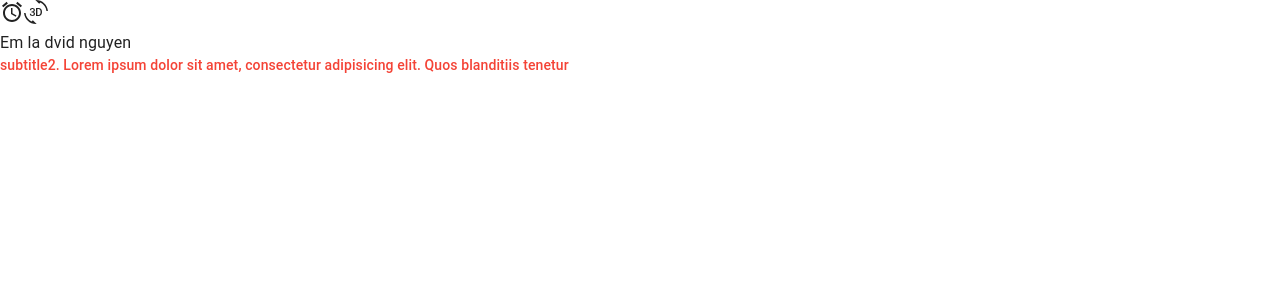
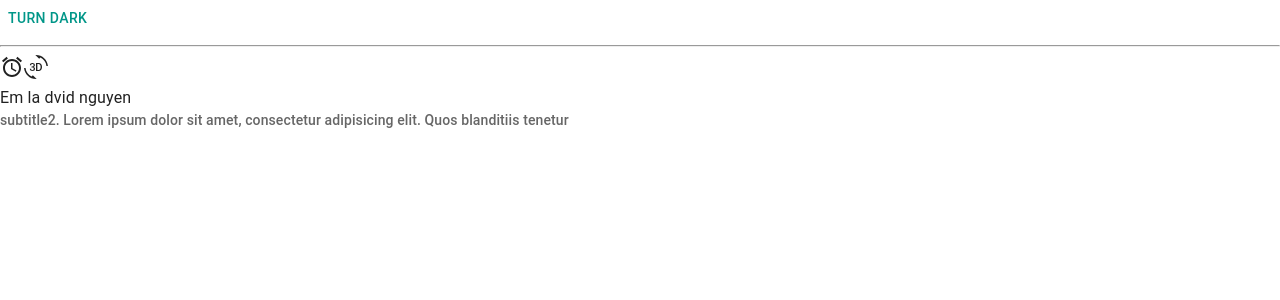
Before and after one commit to dvidnguyen/Trello-App, a React (Vite) app: page / in a window 1280 px wide. Shown: the top 300 px of the page. Built offline with nearby package versions, Linux system fonts and the light colour scheme.

Commit message:
fix_flickering

```diff
--- a/src/App.jsx
+++ b/src/App.jsx
@@ -1,8 +1,25 @@
 import { AccessAlarm, ThreeDRotation } from "@mui/icons-material";
 import { Typography } from "@mui/material";
+import { Button } from "@mui/material";
+import { useColorScheme } from "@mui/material/styles";
+function ModeToggle() {
+  const { mode, setMode } = useColorScheme();
+  return (
+    <Button
+      onClick={() => {
+        setMode(mode === "light" ? "dark" : "light");
+      }}
+    >
+      {mode === "light" ? "Turn dark" : "Turn light"}
+    </Button>
+  );
+}
+
 function App() {
   return (
     <>
+      <ModeToggle />
+      <hr/>
       <AccessAlarm />
       <ThreeDRotation />
       <div>Em la dvid nguyen </div>
--- a/src/theme.js
+++ b/src/theme.js
@@ -1,24 +1,23 @@
-import { createTheme } from '@mui/material/styles'
-import { red } from '@mui/material/colors'
-
+import { deepOrange } from '@mui/material/colors';
+import { experimental_extendTheme as extendTheme} from '@mui/material/styles';
+import {teal,cyan ,orange} from '@mui/material/colors'
 // Create a theme instance.
-const theme = createTheme({
-  cssVariables: true,
-  palette: {
-    mode:'light',
-    primary: {
-      main: '#556cd6'
+const theme = extendTheme({
+  colorSchemes: {
+    light: {
+      palette: {
+        primary: teal,
+        secondary: deepOrange
+      }
     },
-    secondary: {
-      main: '#19857b'
+    dark: {
+     palette: {
+        primary: cyan,
+        secondary:orange
+      }
     },
-    error: {
-      main: red.A400
-    },
-    text:{
-      secondary:red[500]
-    }
   },
+  // ...other properties
 });
 
 export default theme
```
Also changed, not shown: src/main.jsx (+4 -3 lines).
